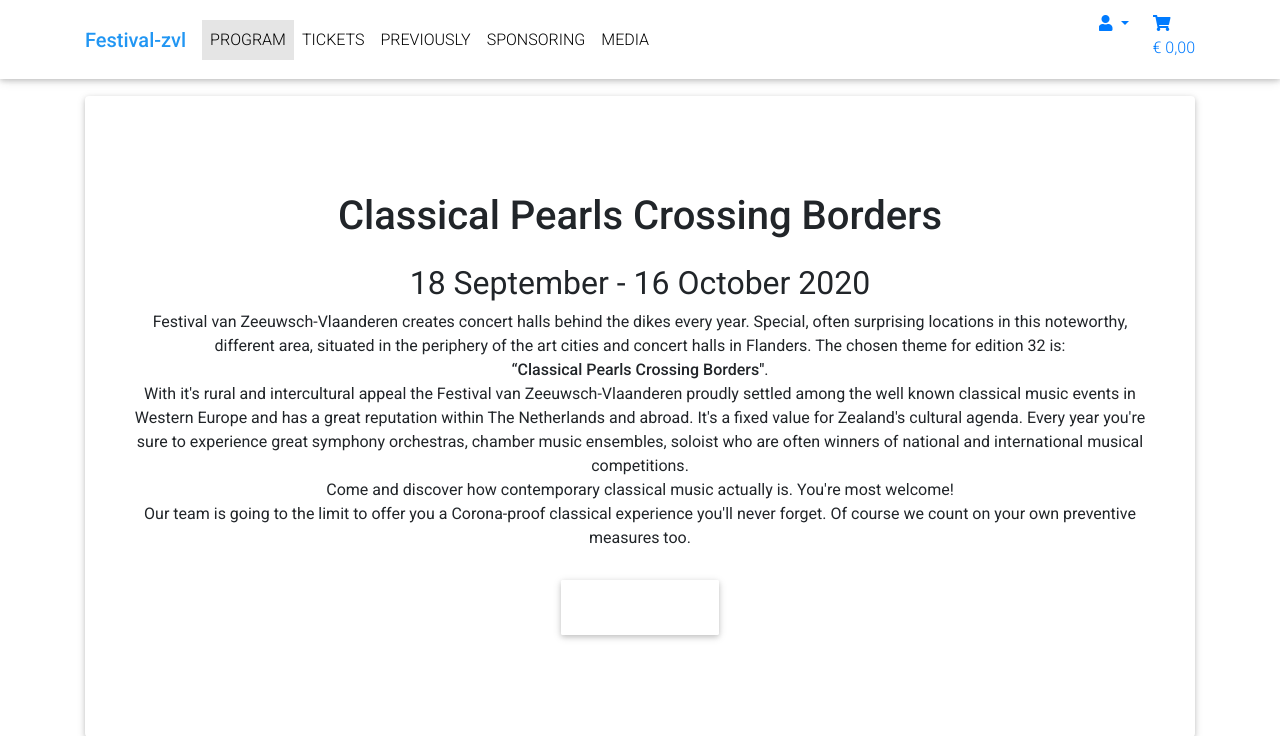
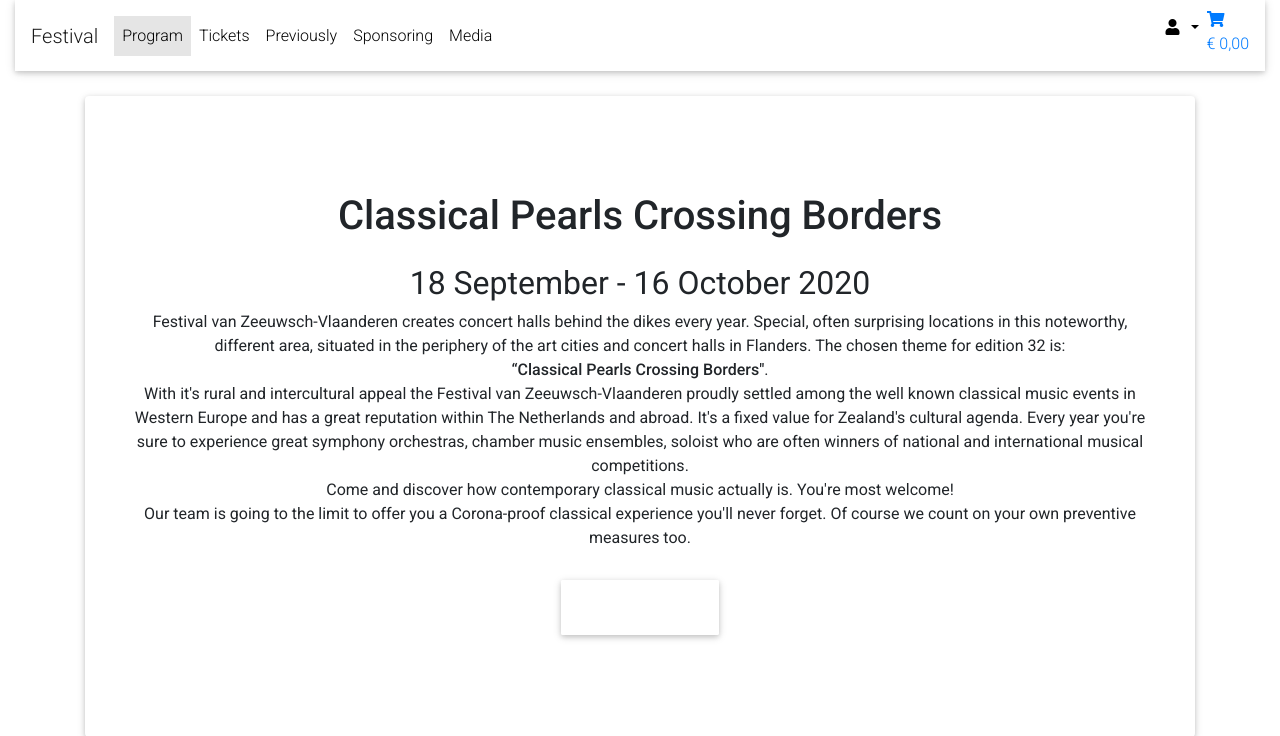
Before and after one commit to Andeweg01/Festival-zvl, a Django app: page / in a window 1280 px wide. Shown: the top 736 px of the page. Run offline with Django 3.2, Linux system fonts and the light colour scheme; some libraries are stand-ins or nearby versions.

Commit message:
style changes in the navbar

```diff
--- a/templates/base.html
+++ b/templates/base.html
@@ -46,53 +46,41 @@
   </head>
   <body>
     <header class="container-fluid fixed-top">
-        <!-- Navbar -->
-        <nav class="navbar fixed-top navbar-expand-lg navbar-light white scrolling-navbar">
-        <div class="container">
-
-            <!-- Logo -->
-            <a class="navbar-brand waves-effect" href="{% url 'home' %}">
-            <strong class="blue-text">Festival-zvl</strong>
-            </a>
-
-            <!-- Collapse -->
-            <button class="navbar-toggler" type="button" data-toggle="collapse" data-target="#navbarSupportedContent"
-            aria-controls="navbarSupportedContent" aria-expanded="false" aria-label="Toggle navigation">
+        <!--Navbar -->
+    <nav class="mb-1 navbar sticky-top navbar-expand-lg navbar-light white">
+    <a class="navbar-brand" href="{% url 'home' %}">Festival</a>
+    <button class="navbar-toggler" type="button" data-toggle="collapse" data-target="#navbarSupportedContent-333"
+        aria-controls="navbarSupportedContent-333" aria-expanded="false" aria-label="Toggle navigation">
         <span class="navbar-toggler-icon"></span>
     </button>
-
-            <!-- Links -->
-            <div class="collapse navbar-collapse" id="navbarSupportedContent">
-
-            <!-- Left -->
+        <div class="collapse navbar-collapse" id="navbarSupportedContent-333">
             <ul class="navbar-nav mr-auto">
                 <li class="nav-item active">
-                <a class="nav-link" href="#">PROGRAM
+                    <a class="nav-link" href="#">Program
                     <span class="sr-only">(current)</span>
                     </a>
                 </li>
                 <li class="nav-item">
-                <a class="nav-link" href="" target="_blank">TICKETS</a>
+                    <a class="nav-link" href="#">Tickets</a>
                 </li>
                 <li class="nav-item">
-                <a class="nav-link" href=""
-                    target="_blank">PREVIOUSLY</a>
+                    <a class="nav-link" href="#">Previously</a>
                 </li>
                 <li class="nav-item">
-                <a class="nav-link" href="" target="_blank">SPONSORING</a>
+                    <a class="nav-link" href="#">Sponsoring</a>
                 </li>
                 <li class="nav-item">
-                <a class="nav-link" href="" target="_blank">MEDIA</a>
+                    <a class="nav-link" href="#">Media</a>
                 </li>
             </ul>
-
-            <!-- Right -->
-            <ul class="navbar-nav nav-flex-icons">
-                <li class="nav-item">
-                <a href="#" class="dropdown-toggle mr-4" id="user-options" data-toggle="dropdown" aria-haspopup="true" aria-expanded="false">
+            <ul class="navbar-nav ml-auto nav-flex-icons">
+                <li class="nav-item dropdown">
+                    <a class="nav-link dropdown-toggle" id="user-options" data-toggle="dropdown"
+                        aria-haspopup="true" aria-expanded="false">
                     <i class="fas fa-user"></i>
                     </a>
-                <div class="dropdown-menu" aria-labelledby="user-options">
+                    <div class="dropdown-menu dropdown-menu-right dropdown-default"
+                        aria-labelledby="user-options">
                             {% if request.user.is_authenticated %}
                                 {% if request.user.is_superuser %}
                                     <a href="#" class="dropdown-item">Concert Management</a>
@@ -116,11 +104,11 @@
                         {% endif %}
                     </p>
                     </a>
+                </li>
             </ul>
         </div>
-        </div>
     </nav>
-    <!-- Navbar -->
+    <!--/.Navbar -->
     </header>
 
     {% if messages %}
```
Also changed, not shown: db.sqlite3. Lines whose indentation alone changed are shown as unchanged.
